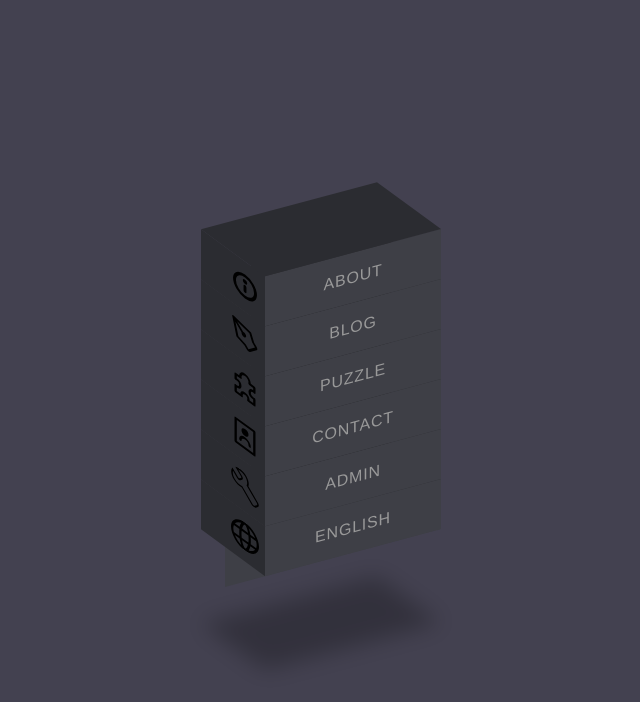
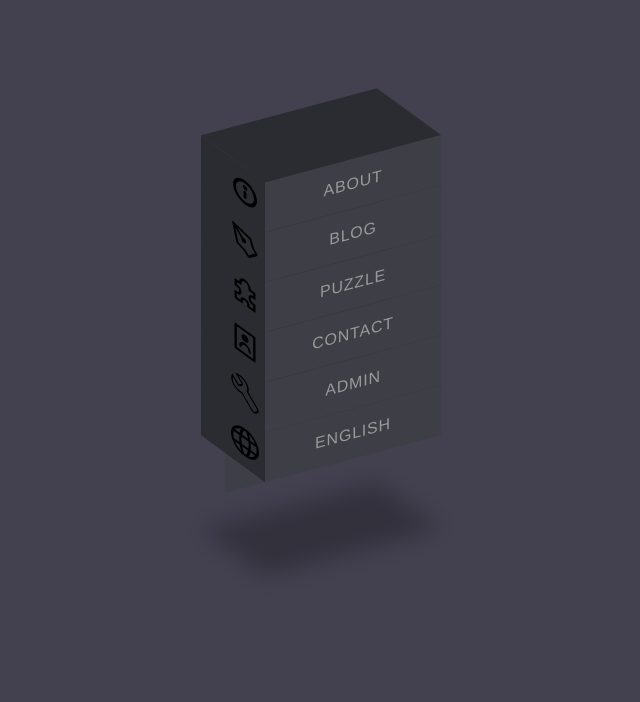
Before and after one commit to chunyukuo88/portfolio2, a React (Create React App) app: page / in a window 1280 px wide. Shown: the top 702 px of the page, without its empty margins (307-947 px from the left). Built offline with nearby package versions, Linux system fonts and the light colour scheme.

Commit message:
Basic styling complete. Next: react-spring for animations.

```diff
--- a/src/App.css
+++ b/src/App.css
@@ -7,6 +7,12 @@
   --LanguageBlock: brown;
 }
 
+.main-page-container {
+  display: flex;
+  flex-direction: column;
+  justify-content: space-between;
+  height: 65vh;
+}
 .App {
   box-sizing: border-box;
   margin: 0;
@@ -27,6 +33,10 @@ body {
   background-color: #3e3f46;
   position: relative;
   transform: skewY(-15deg);
+}
+
+.contact-links-wrapper {
+  position: relative;
 }
 
 .menu-block {
--- a/src/App.jsx
+++ b/src/App.jsx
@@ -15,7 +15,8 @@ import Puzzle from '../src/common/icons/puzzle.svg';
 import Blog from '../src/common/icons/blog.svg';
 import AboutIcon from '../src/common/icons/about.svg';
 import './App.css';
-import {ContactLinks} from "./components/ContactLinks";
+import { ContactLinks } from './components/ContactLinks';
+import { useState } from 'react';
 
 function App() {
   return (
@@ -28,7 +29,6 @@ function App() {
             <Route exact path={routes.counter} element={<CounterPage />}/>
             <Route exact path={routes.login} element={<LoginPage />}/>
             <Route exact path={routes.puzzle} element={<PuzzlePage />}/>
-            <Route exact path={routes.contact} element={<ContactPage />}/>
             <Route exact path={routes.blog} element={<BlogPage />}/>
             <Route exact path={routes.profile} element={<RequireAuth><Profile /></RequireAuth>} />
           </Routes>
@@ -49,32 +49,7 @@ function Header(){
   };
   return (
     <></>
-    // <header>
-    //   <Language />
-    //   <button id='home-button' onClick={() => navigate(routes.index)}>🏠</button>
-    //   <button onClick={() => navigate(routes.puzzle)}>Puzzle</button>
-    //   <button onClick={() => navigate(routes.contact)}>Contact</button>
-    //   <button onClick={() => navigate(routes.blog)}>Blog</button>
-    //   <button id='counter-button' onClick={() => navigate(routes.counter)}>{strings.goToCounter[language]}</button>
-    //   {auth?.session?.user ?
-    //     <button id='profile-button' onClick={() => navigate(routes.profile)}>{strings.profile[language]}</button>
-    //     : null
-    //   }
-    //   {
-    //     auth?.session?.user
-    //       ? <button id='logout-button' onClick={logoutHandler}>{strings.logout[language]}</button>
-    //       : <button id='login-button' onClick={() => navigate(routes.login)}>{strings.login[language]}</button>
-    //   }
-    // </header>
   );
-}
-
-function ContactPage(){
-  return (
-    <>
-      <ContactLinks />
-    </>
-  )
 }
 
 function BlogPage(){
@@ -116,9 +91,10 @@ function CounterPage(){
 function HomePage(){
   const language = useSelector((state) => state.language.value);
   const auth = useSelector((state) => state.auth.value);
-      //{/*<p>{auth.user?.email && `Greetings, ${auth.user.email}!`}</p>*/}
-      //{/*<p>{strings.homeGreeting[language]}</p>*/}
+  const [displayContactInfo, setDisplayContactInfo] = useState(false);
+
   return (
+    <main className='main-page-container'>
       <ul className='main-menu-wrapper'>
         <li className='menu-block'>
           <span>
@@ -148,7 +124,7 @@ function HomePage(){
           <span>
             <img className='main-icons' src={Contact} alt="Contact icon"/>
           </span>
-        <a href="#">
+          <a onClick={() => setDisplayContactInfo(true)}>
             {strings.contact[language]}
           </a>
         </li>
@@ -169,6 +145,14 @@ function HomePage(){
           </a>
         </li>
       </ul>
+      {
+        displayContactInfo
+        ? <div className='contact-links-wrapper'>
+            <ContactLinks/>
+          </div>
+        : null
+      }
+    </main>
   );
 }
 
--- a/src/routes.js
+++ b/src/routes.js
@@ -5,5 +5,4 @@ export const routes = {
   login: '/login',
   profile: '/profile',
   puzzle: '/puzzle',
-  contact: '/contact'
 };
```
Lines whose indentation alone changed are shown as unchanged.
